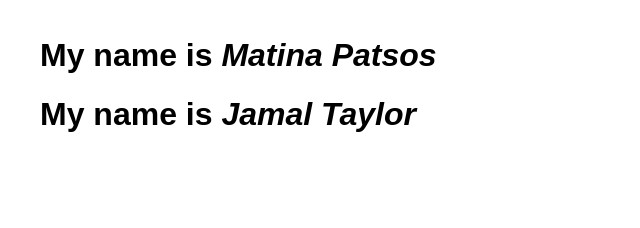
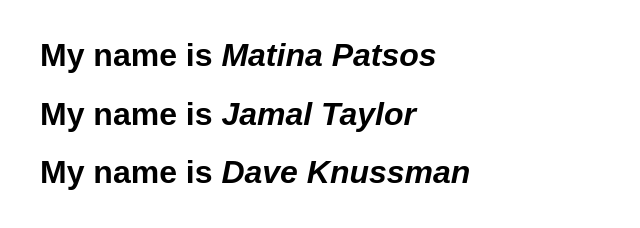
Before and after one commit to vyaskruti89/JavaScriptFundamentals2019, a website: page exercises/01-git-intro/01-git-intro.html in a window 1280 px wide. Shown: the whole page, without its empty margins (0-640 px from the left). Drawn offline with nearby package versions, Linux system fonts and the light colour scheme.

Commit message:
added my h2

```diff
--- a/exercises/01-git-intro/01-git-intro.html
+++ b/exercises/01-git-intro/01-git-intro.html
@@ -33,6 +33,7 @@
       <!-- Put your name here -->
       <h1>My name is <em>Matina Patsos</em></h1>
       <h1>My name is <em>Jamal Taylor</em></h1>
+      <h1>My name is <em>Dave Knussman</em></h1>
     </div>
   </body>
 </html>
```
